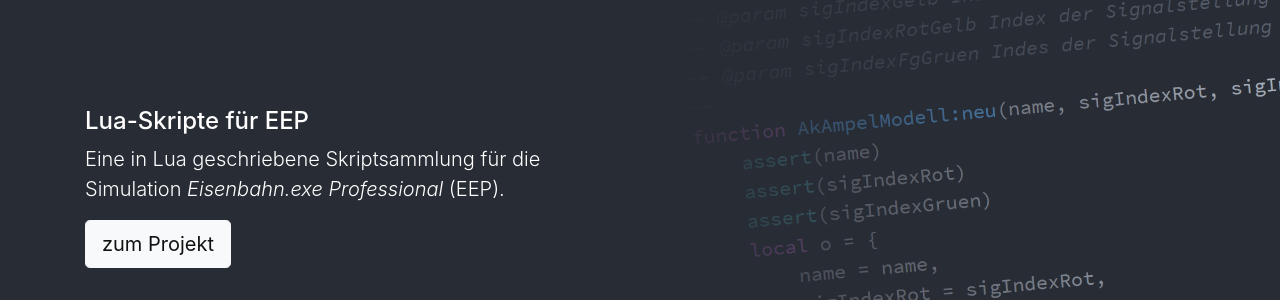
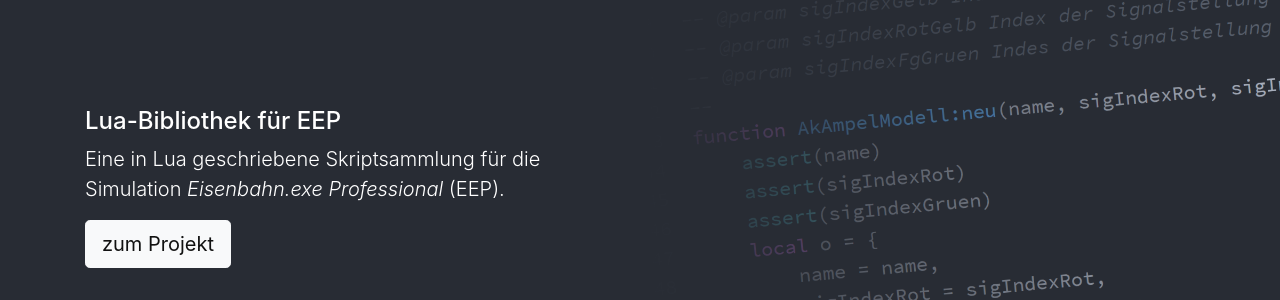
Before and after one commit to Andreas-Kreuz/andreas-kreuz.github.io, a Jekyll site: the page built from index.html, in a window 1280 px wide. Shown: the part 200-500 px from the top of the page. Built offline with Jekyll 4.4.1, drawn with Linux system fonts in a browser that asks for light colours; the list of posts is cut into pages by our own code.

Commit message:
Korrigierter Link zum Projekt

```diff
--- a/index.html
+++ b/index.html
@@ -17,13 +17,13 @@
 </div>
 <div class="row">
   <div class="col-6 pb-5">
-    <h4>Lua-Skripte für EEP</h4>
+    <h4>Lua-Bibliothek für EEP</h4>
     <p class="lead">
       Eine in Lua geschriebene Skriptsammlung für die Simulation
       <em>Eisenbahn.exe Professional</em> (EEP).<br>
     </p>
     <p class="lead">
-      <a href="https://andreas-kreuz.github.io/ak-lua-skripte-fuer-eep/" class="btn btn-light btn-lg">zum Projekt</a>
+      <a href="https://andreas-kreuz.github.io/ak-lua-bibliothek-fuer-eep/" class="btn btn-light btn-lg">zum Projekt</a>
     </p>
   </div>
 </div>
```
